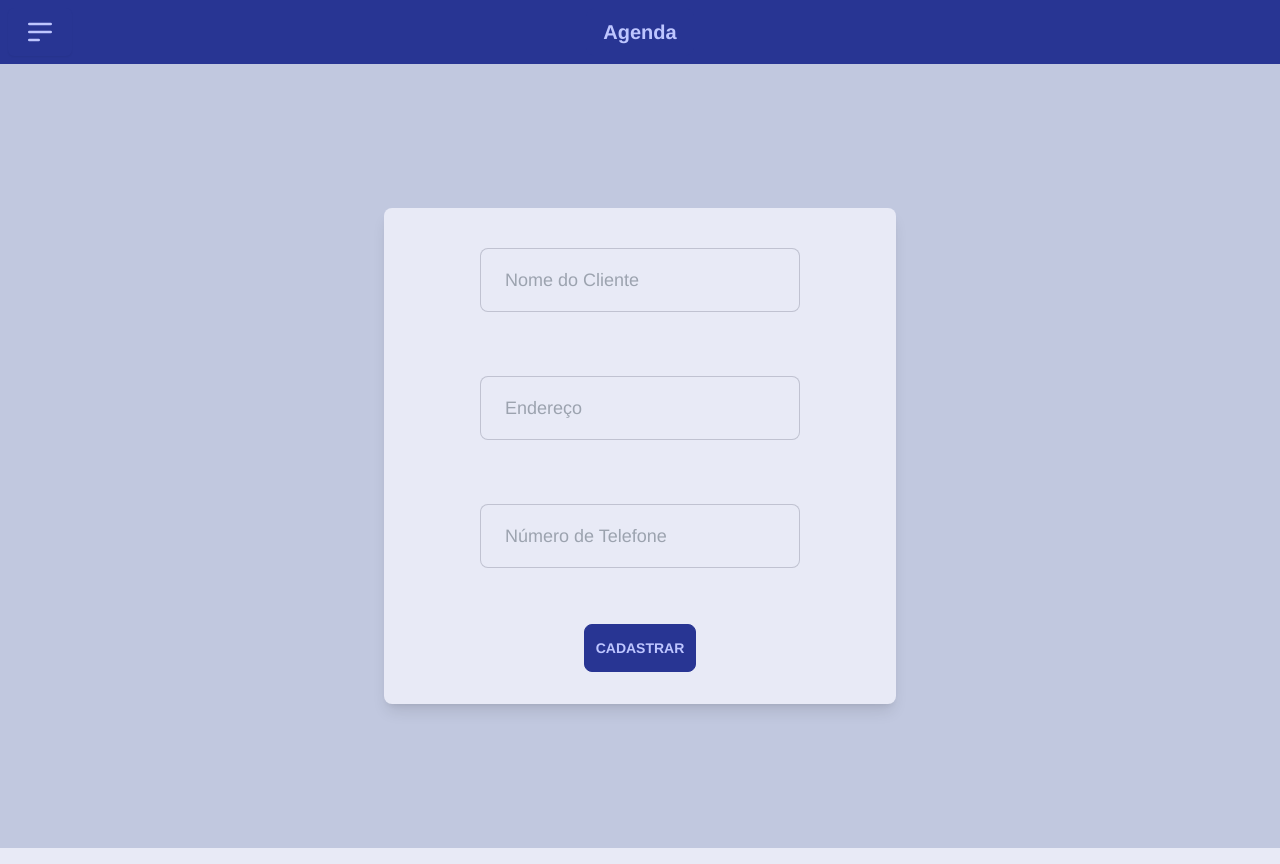
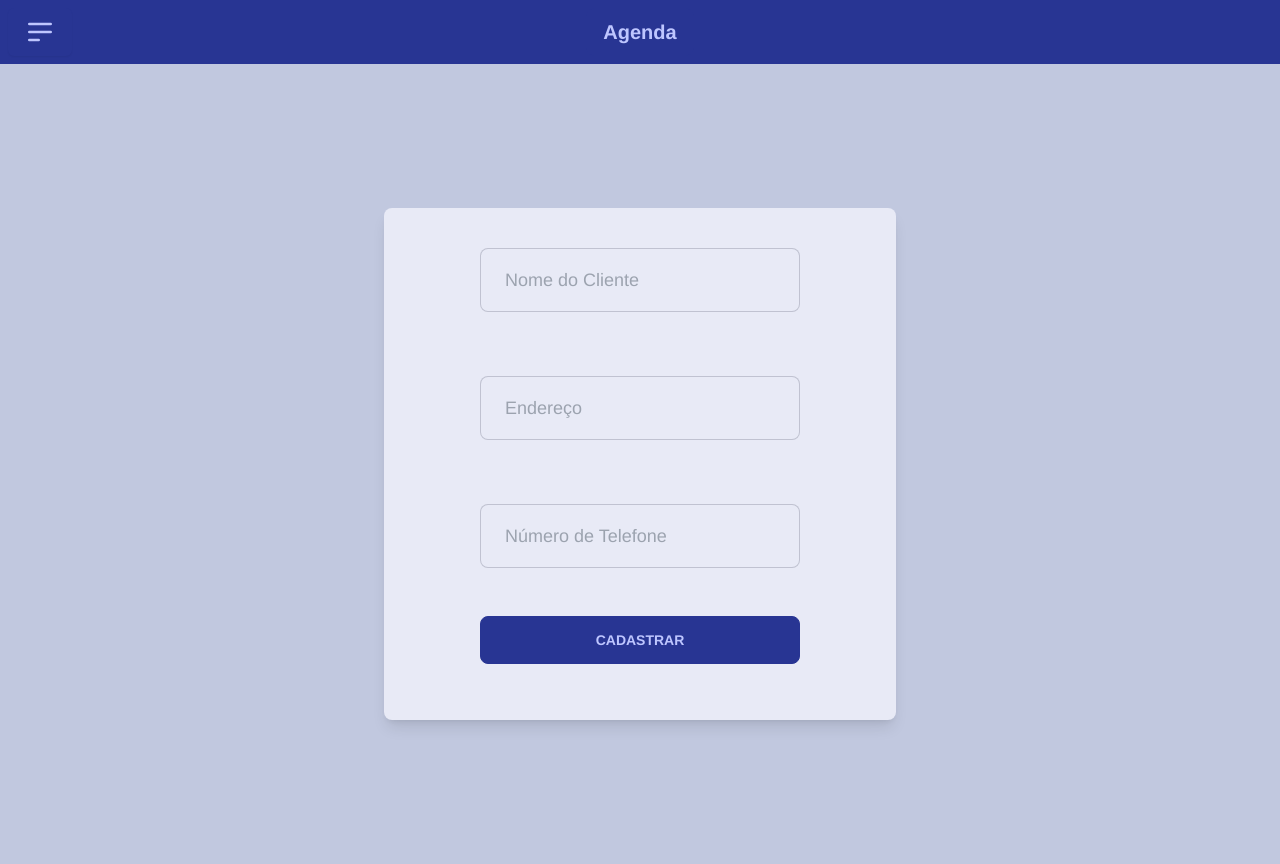
Before and after one commit to LeonardoBeluzi/hairdresser-project, a Vue app: page /ClientRegister in a window 1280 px wide. Built offline with nearby package versions, Linux system fonts and the light colour scheme.

Commit message:
add form control and full width

```diff
--- a/src/components/Button/Button.vue
+++ b/src/components/Button/Button.vue
@@ -1,9 +1,11 @@
 <script setup lang="ts">
-import { defineComponent } from 'vue'
-import { ref } from 'vue'
-import { useRouter } from 'vue-router'
+import { defineComponent } from "vue";
+import { ref } from "vue";
+import { useRouter } from "vue-router";
 </script>
 
 <template>
-  <button class="btn btn-primary w-28 my-8">Cadastrar</button>
+  <div class="form-control w-full max-w-xs mb-8">
+    <button class="btn btn-primary w-full my-6">Cadastrar</button>
+  </div>
 </template>
```
